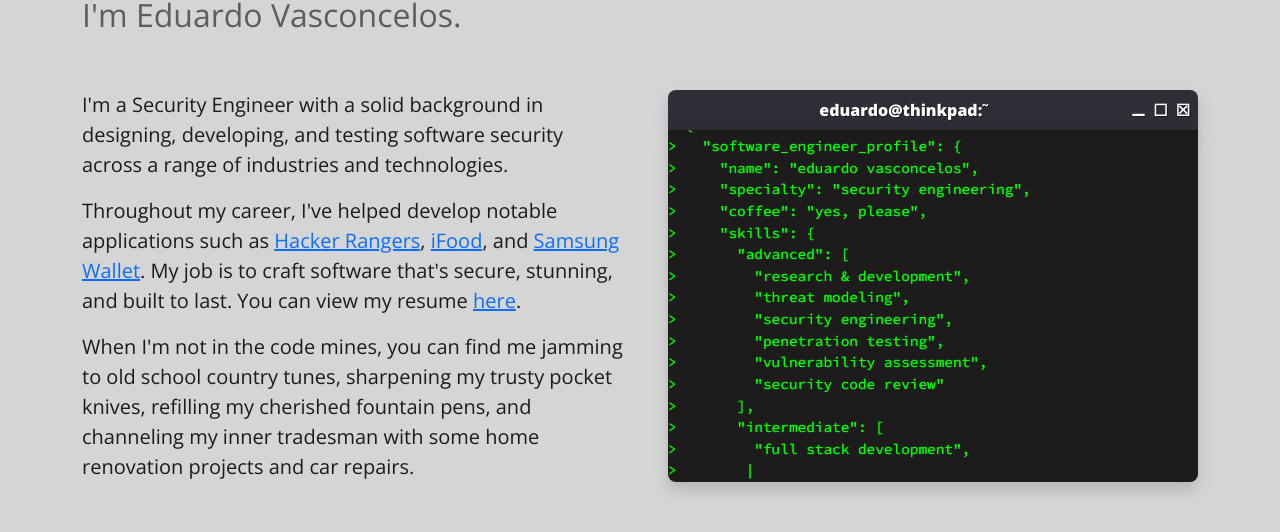
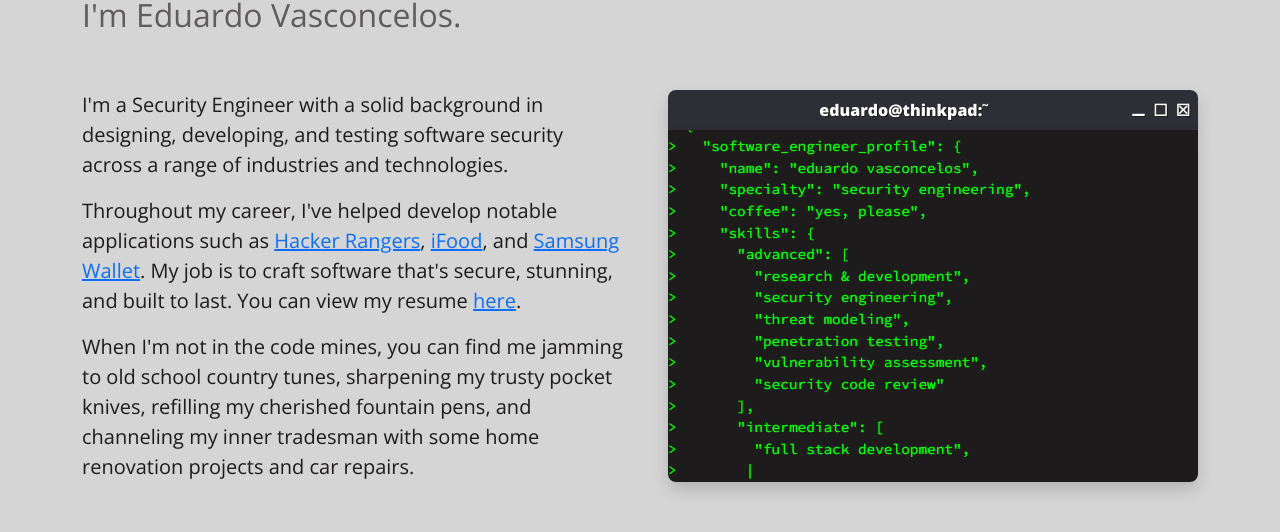
Before and after one commit to vasconcedu/vasconcedu.github.io, a React (Create React App) app: page / in a window 1280 px wide. Shown: the part 182-714 px from the top of the page. Built offline with nearby package versions, Linux system fonts and the light colour scheme.

Commit message:
fix: skills

```diff
--- a/src/components/Main.js
+++ b/src/components/Main.js
@@ -21,8 +21,8 @@ const Main = () => {
     '>     "skills": {',
     '>       "advanced": [',
     '>         "research & development",',
+    '>         "security engineering",',
     '>         "threat modeling",',
-    '>         "security engineering",',
     '>         "penetration testing",',
     '>         "vulnerability assessment",',
     '>         "security code review"',
```
